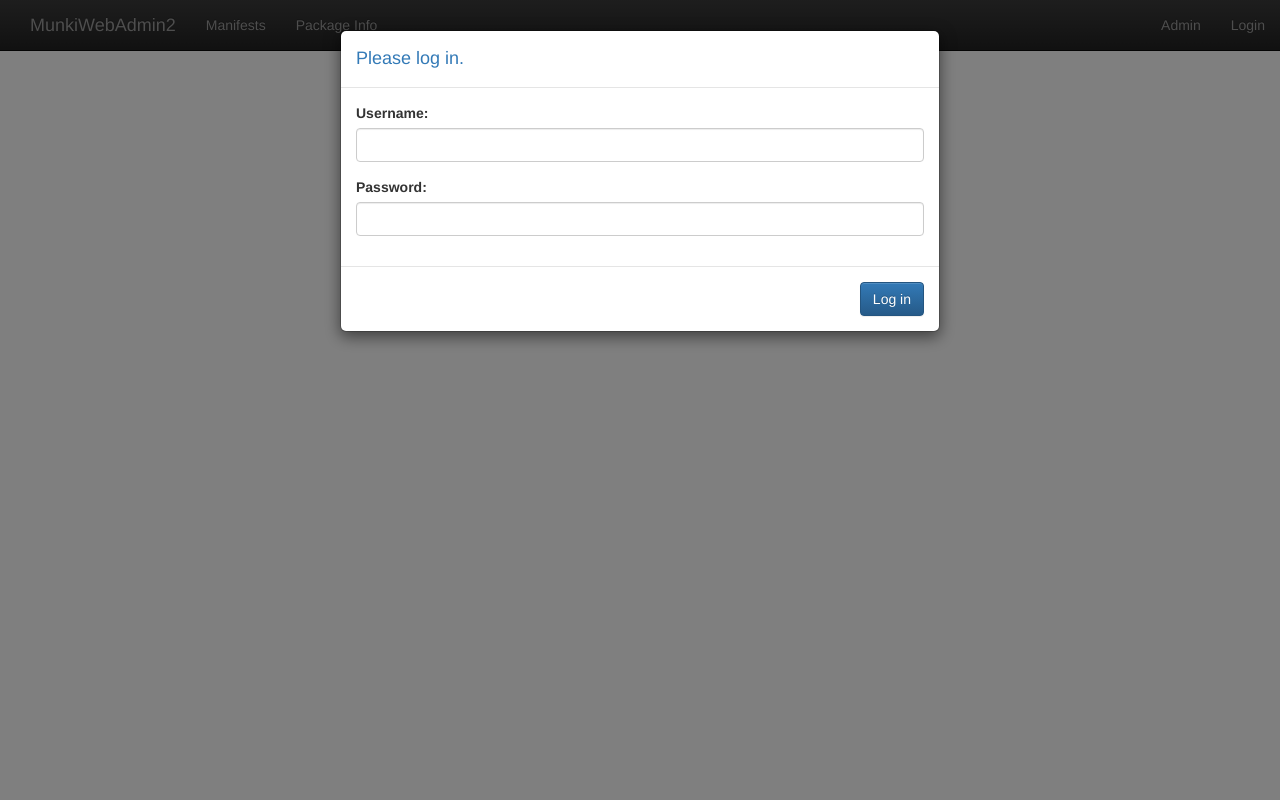
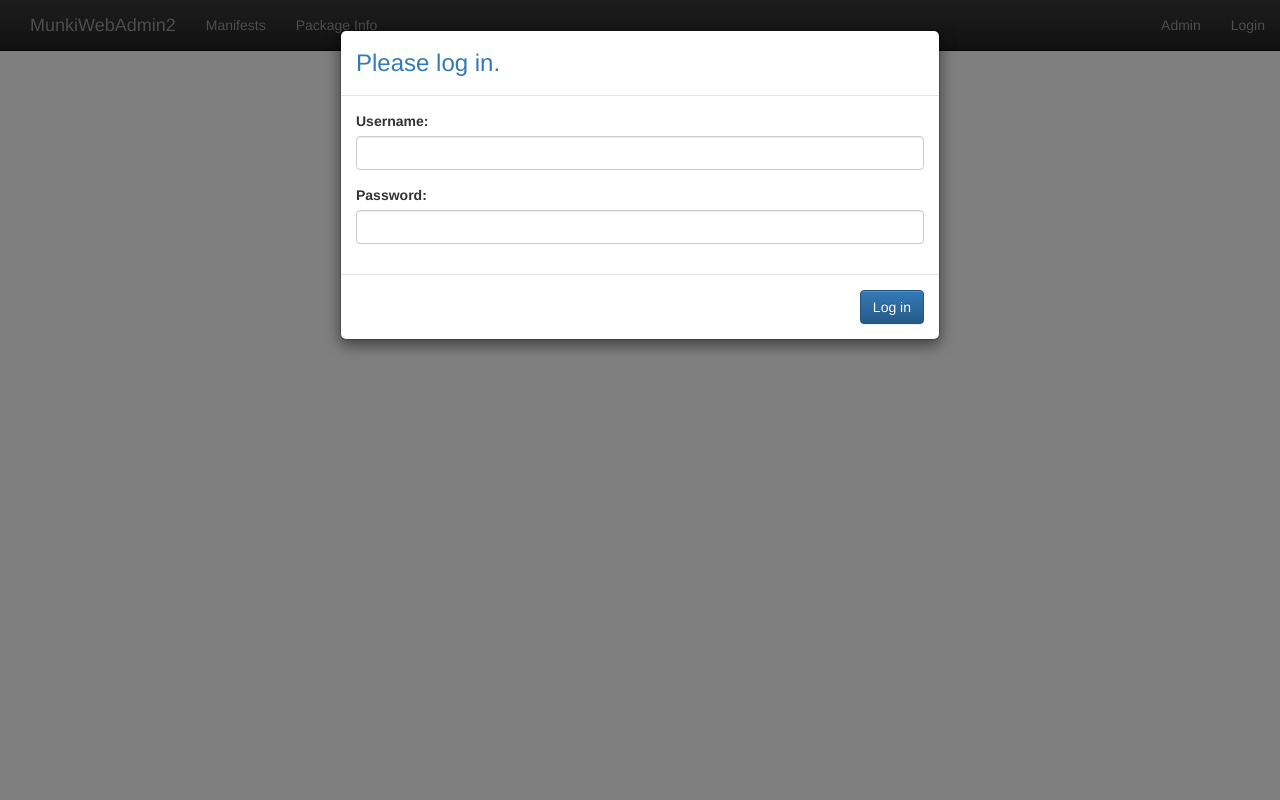
Before and after one commit to munki/mwa2, a Django app: page / in a window 1280 px wide. Run offline with Django 3.2, Linux system fonts and the light colour scheme; some libraries are stand-ins or nearby versions.

Commit message:
Visual tweak to login modal

```diff
--- a/munkiwebadmin/templates/registration/login.html
+++ b/munkiwebadmin/templates/registration/login.html
@@ -24,7 +24,7 @@ Bootstrap modal
     <div class="modal-content">
       <form method="post" action="{% url "login" %}">
       <div class="modal-header">
-        <h4 class="modal-title text-primary">Please log in.</h4>
+        <h3 class="modal-title text-primary">Please log in.</h3>
       </div>
       <div class="modal-body">
           {% if form.errors %}
```
